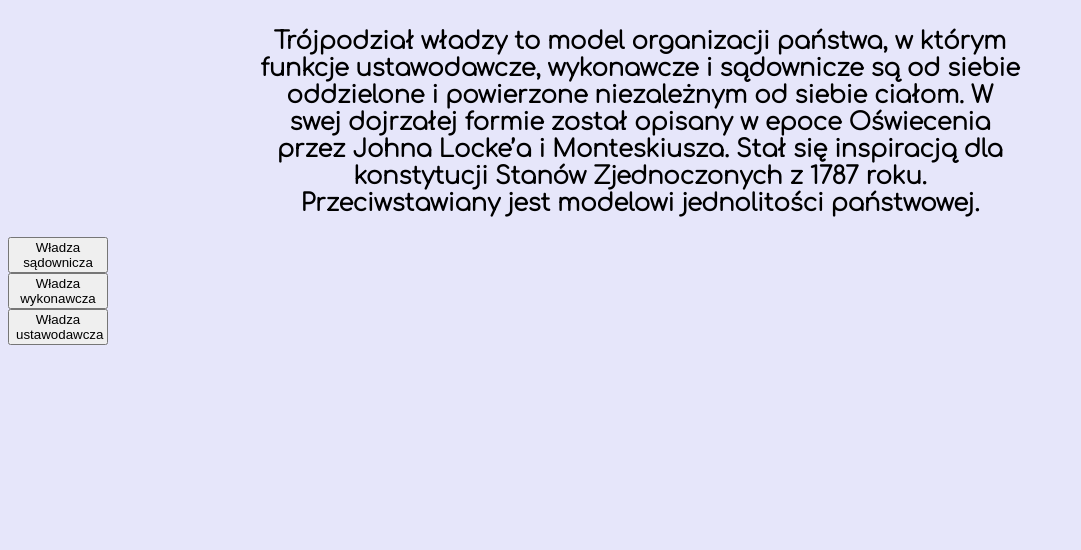
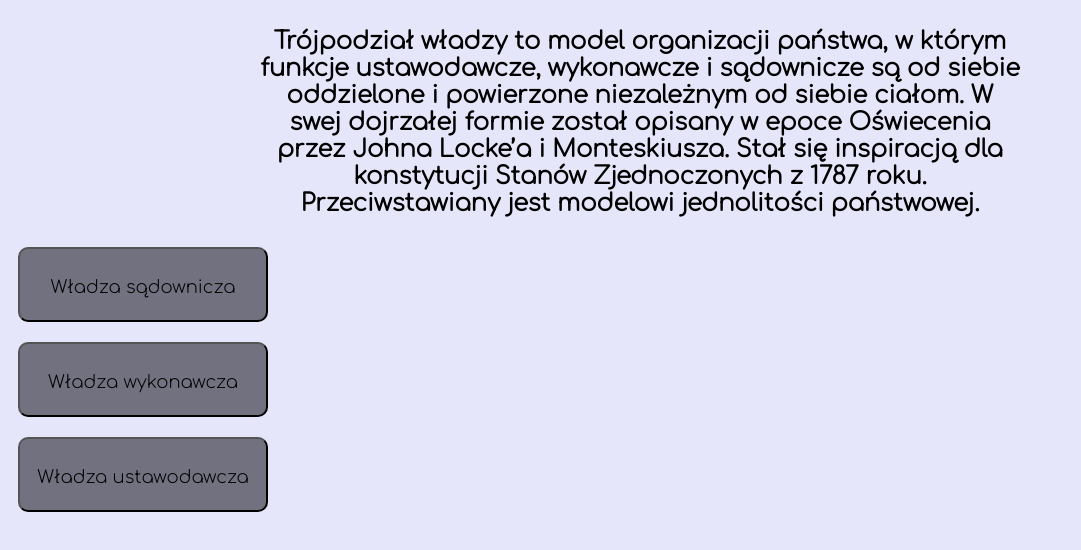
Before and after one commit to Lixfer/Trojpodzial_wladzy, a plain HTML site: page index.html in a window 1280 px wide. Shown: the part 78-628 px from the top of the page, without its empty margins (0-1081 px from the left). Drawn offline with Linux system fonts and the light colour scheme.

Commit message:
i love my dad :-)

```diff
--- a/index.html
+++ b/index.html
@@ -18,21 +18,21 @@
             margin-top: 50px;
         }
 
-        .flex-container>div {
-            border: none;
-            background-color: grey;
+        .flex-container>button {
+            background-color: rgb(113, 113, 128);
+            width: 250px;
+            margin: 10px;
+            height: 75px;
+            line-height: 75px;
+            font-size: 18px;
             text-align: center;
-            size: 40px;
-            font-size: large;
-            padding: 15px 35px;
-            border-radius: 15px;
-            width: 100px;
+            border-radius: 10px;
+            font-family: 'Comfortaa', cursive;
         }
 
         .flex-container {
             display: flex;
             flex-direction: column;
-            width: 100px;
         }
 
         h2,
```
